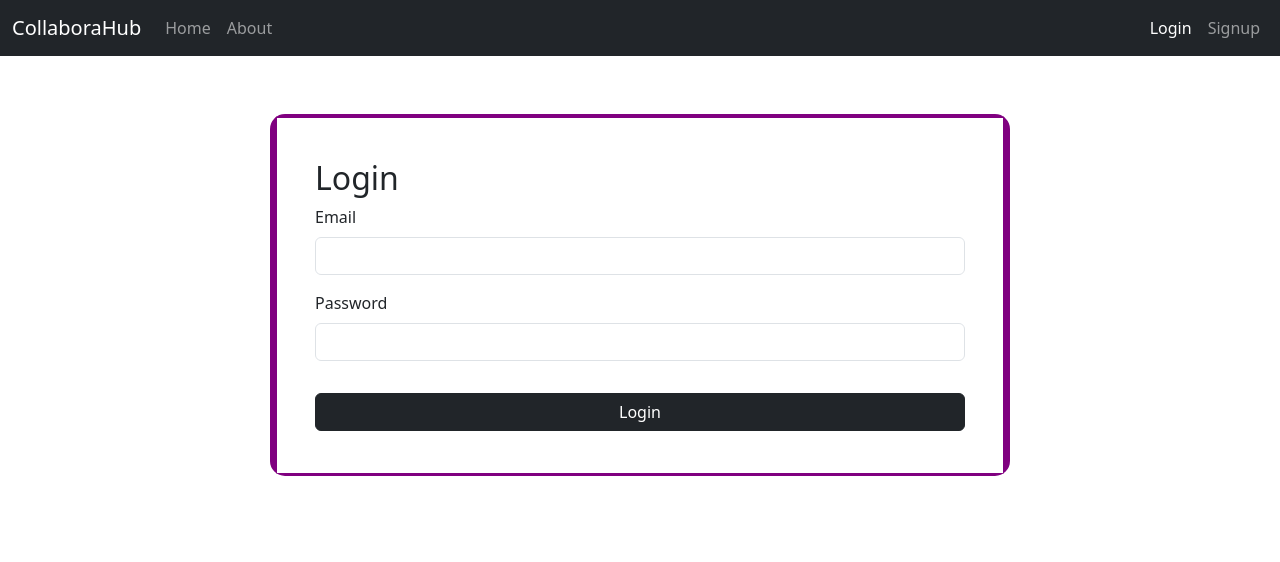
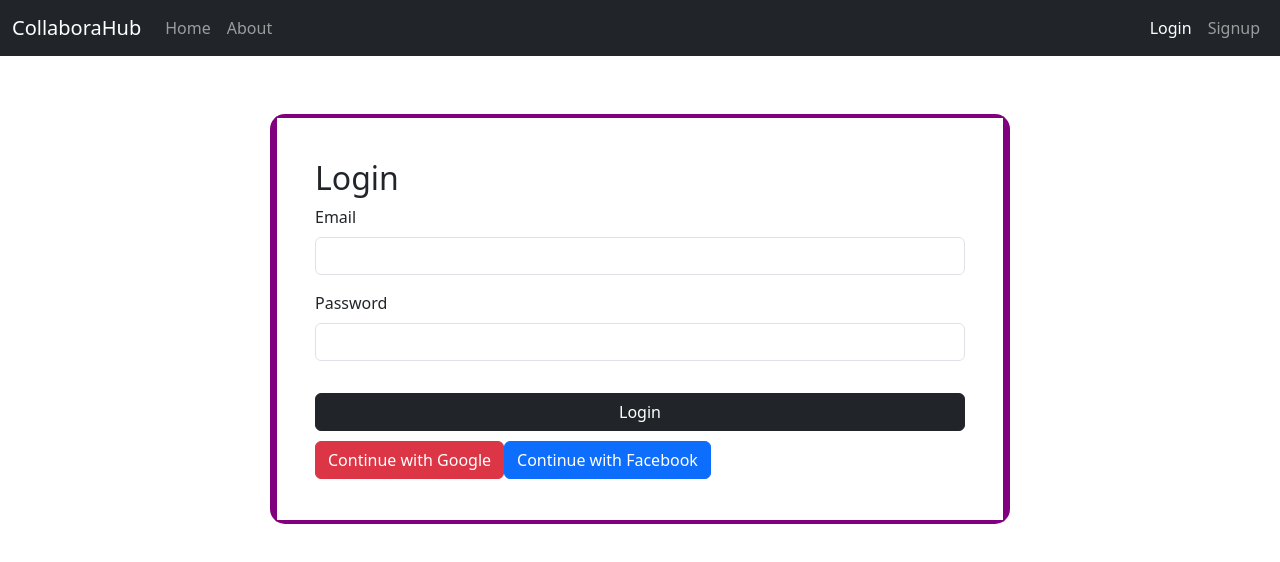
Before and after one commit to alicodes02/Web-Project-Frontend, a React (Create React App) app: page /login in a window 1280 px wide. Shown: the top 562 px of the page. Built offline with nearby package versions, Linux system fonts and the light colour scheme.

Commit message:
Login page updated

```diff
--- a/src/Pages/login.js
+++ b/src/Pages/login.js
@@ -1,6 +1,7 @@
 import React, { useState } from 'react';
 import { motion } from 'framer-motion';
 import Base from '../Components/Base';
+import { Button } from 'reactstrap';
 
 const LoginPage = () => {
   const [formData, setFormData] = useState({
@@ -20,6 +21,16 @@ const LoginPage = () => {
     e.preventDefault();
     // Implement your login logic here
     console.log('Form submitted:', formData);
+  };
+
+  const handleGoogleLogin = () => {
+    // Placeholder function for Google login
+    console.log('Perform Google login');
+  };
+
+  const handleFacebookLogin = () => {
+    // Placeholder function for Facebook login
+    console.log('Perform Facebook login');
   };
 
   return (
@@ -125,6 +136,16 @@ const LoginPage = () => {
                 Login
               </motion.button>
             </form>
+
+             {/* Google Login Button */}
+        <Button onClick={handleGoogleLogin} color="danger" style={{ marginTop: '10px' }}>
+          Continue with Google
+        </Button>
+
+        {/* Facebook Login Button */}
+        <Button onClick={handleFacebookLogin} color="primary" style={{ marginTop: '10px' }}>
+          Continue with Facebook
+        </Button>
           </motion.div>
         </div>
       </div>
```
